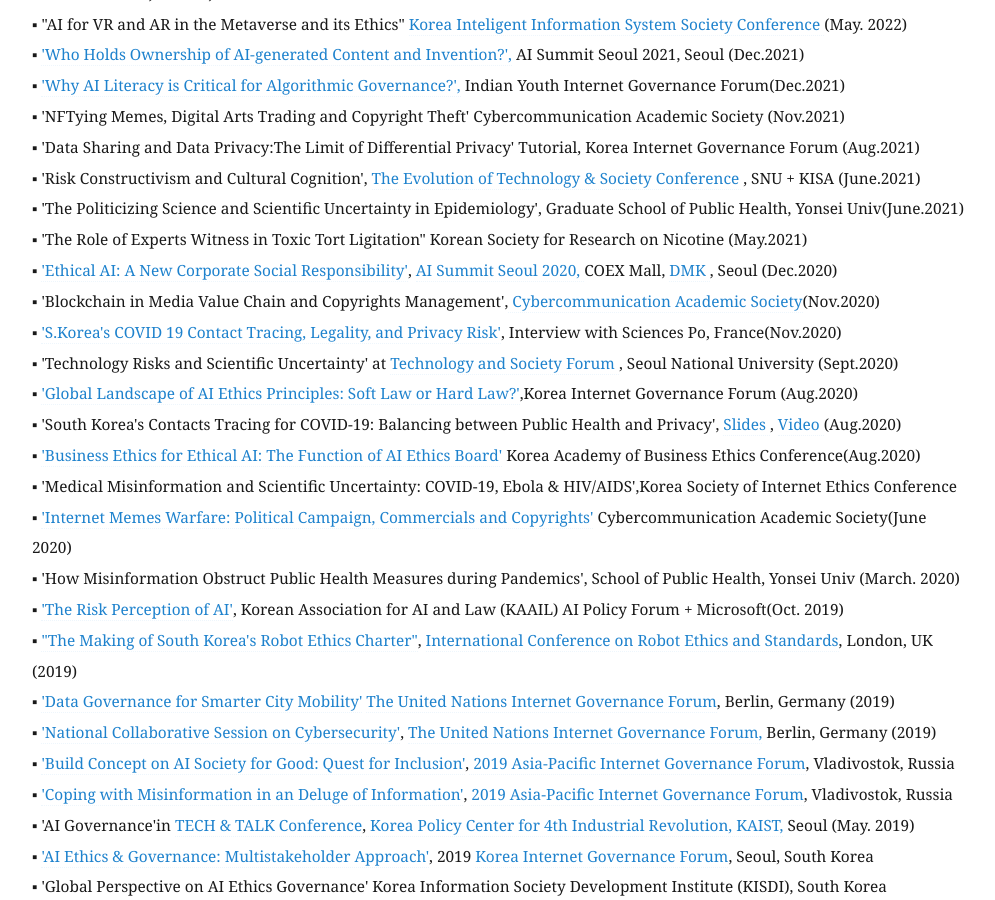
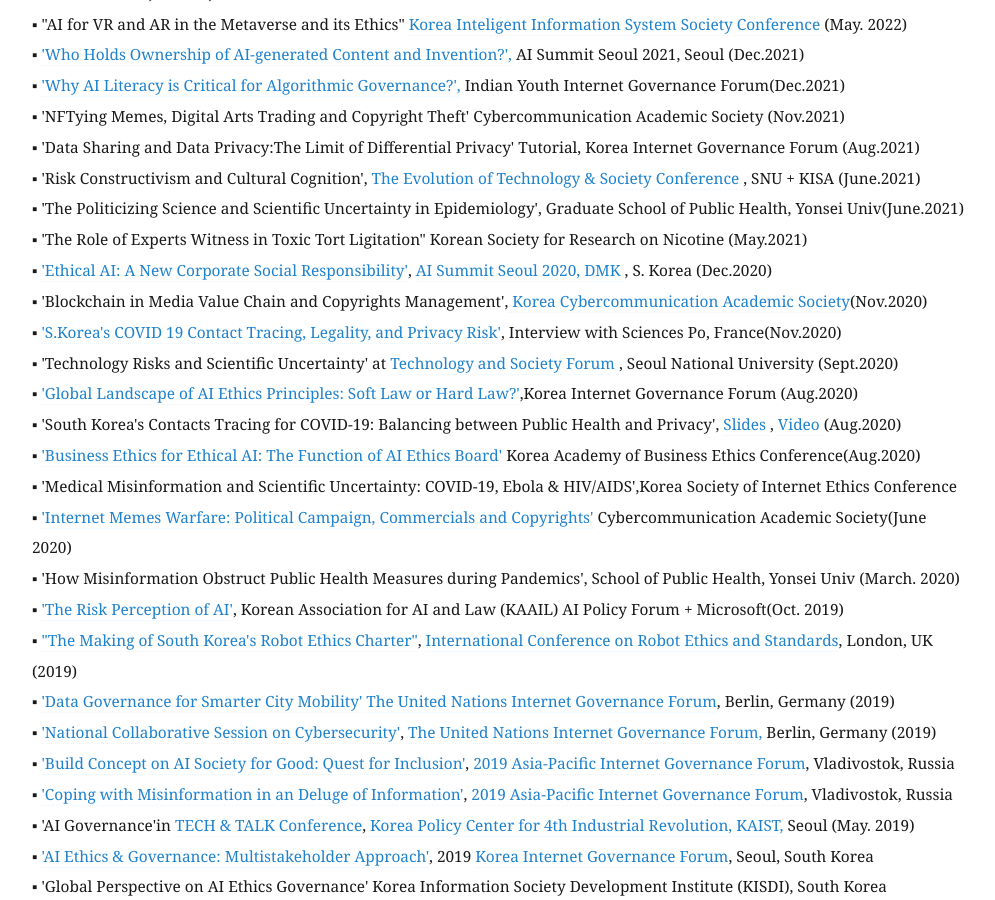
Before and after one commit to eunchangchoi/eunchangchoi.github.io, a Jekyll site: the page built from index.md, in a window 1280 px wide and 900 px high, scrolled down 3499 px. Shown: the whole window, without its empty margins (68-1063 px from the left). Built offline with Jekyll 4.4.1, drawn with Linux system fonts in a browser that asks for light colours.

Commit message:
Update index.md

```diff
--- a/index.md
+++ b/index.md
@@ -79,8 +79,8 @@
 ▪ 'Risk Constructivism and Cultural Cognition', <a href="http://cis.snu.ac.kr/sub2/2_2_6_2.php?mode=view&number=1509&b_name=meet1_2">The Evolution of Technology & Society Conference </a>, SNU + KISA (June.2021)<br>
 ▪ 'The Politicizing Science and Scientific Uncertainty in Epidemiology', Graduate School of Public Health, Yonsei Univ(June.2021)<br>
 ▪ 'The Role of Experts Witness in Toxic Tort Ligitation" Korean Society for Research on Nicotine (May.2021)<br>
-▪  <a href="https://aisummit.co.kr/ais2020_eun-chang-choi/?lang=en">'Ethical AI: A New Corporate Social Responsibility'</a>, <a href="https://aisummit.co.kr/?lang=en"> AI Summit Seoul 2020, </a> COEX Mall, <a href="https://www.digitalmarketingkorea.co.kr"> DMK </a>, Seoul (Dec.2020)<br>
-▪ 'Blockchain in Media Value Chain and Copyrights Management',<a href="http://www.cybercom.or.kr/?m=bbs&bid=notice_&uid=1134"> Cybercommunication Academic Society</a>(Nov.2020)<br>
+▪  <a href="https://aisummit.co.kr/ais2020_eun-chang-choi/?lang=en">'Ethical AI: A New Corporate Social Responsibility'</a>, <a href="https://aisummit.co.kr/?lang=en"> AI Summit Seoul 2020, </a> <a href="https://www.digitalmarketingkorea.co.kr"> DMK </a>, S. Korea (Dec.2020)<br>
+▪ 'Blockchain in Media Value Chain and Copyrights Management',<a href="http://www.cybercom.or.kr/?m=bbs&bid=notice_&uid=1134"> Korea Cybercommunication Academic Society</a>(Nov.2020)<br>
 ▪  <a href="https://soundcloud.com/zion-lee-310060380/digikorea#t=22:52">'S.Korea's COVID 19 Contact Tracing, Legality, and Privacy Risk'</a>, Interview with Sciences Po, France(Nov.2020) <br>
 ▪  'Technology Risks and Scientific Uncertainty' at <a href="http://www.snuiis.re.kr/sub2/2_2_6_2.php"> Technology and Society Forum </a>, Seoul National University (Sept.2020)<br>
 ▪  <a href="http://www.igf.or.kr/2554">'Global Landscape of AI Ethics Principles: Soft Law or Hard Law?'</a>,Korea Internet Governance Forum (Aug.2020) <br>
```
